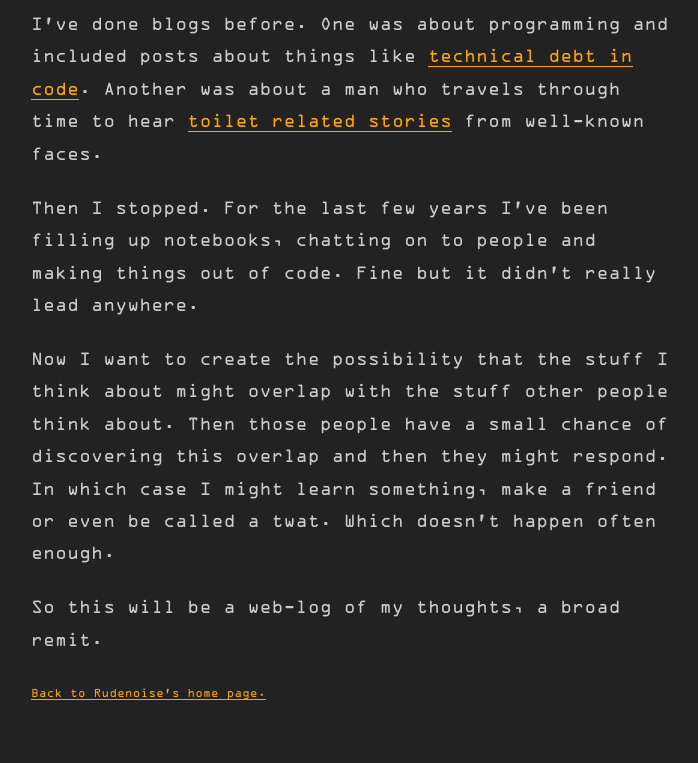
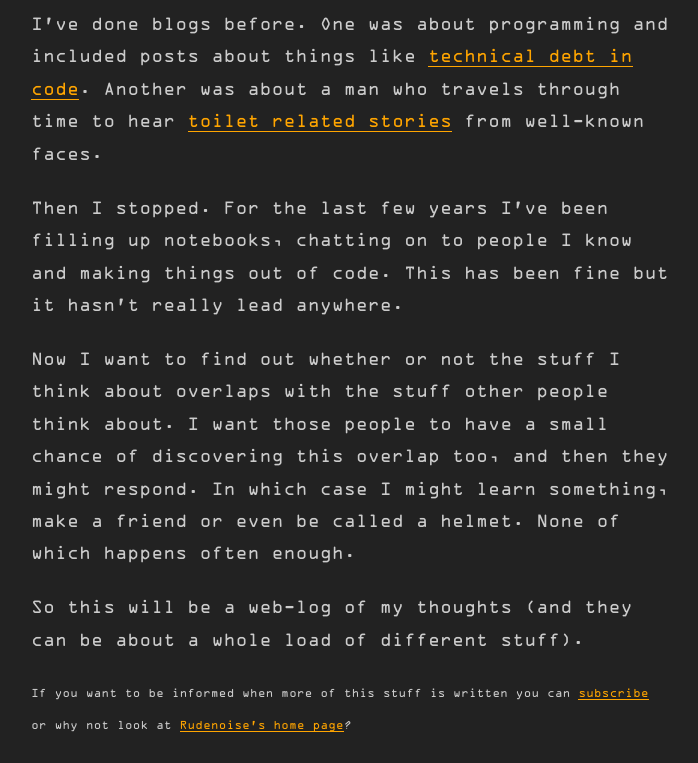
Before and after one commit to rudenoise/rudenoiseSite, a plain HTML site: page about.html in a window 1280 px wide. Shown: the part 94-857 px from the top of the page, without its empty margins (278-976 px from the left). Before the commit the page ends 825 px from the top, so only its background shows below. Drawn offline with Linux system fonts and the light colour scheme.

Commit message:
update content type and indent

```diff
--- a/about.html
+++ b/about.html
@@ -1,16 +1,16 @@
 <!DOCTYPE html>
 <html>
     <head>
-        <meta http-equiv="Content-Type" content="text/html; charset=ISO-8859-1">
+        <meta http-equiv="Content-Type" content="text/html; charset=utf-8">
         <title>About Rudenoise's Blog</title>
         <style type="text/css">
             @font-face {
                     font-family: 'ocramedium';
                     src: url('ocr-a.eot');
                     src: url('ocr-a.eot?#iefix') format('embedded-opentype'),
-                             url('ocr-a.woff') format('woff'),
-                             url('ocr-a.ttf') format('truetype'),
-                             url('ocr-a.svg#ocramedium') format('svg');
+                         url('ocr-a.woff') format('woff'),
+                         url('ocr-a.ttf') format('truetype'),
+                         url('ocr-a.svg#ocramedium') format('svg');
                     font-weight: normal;
                     font-style: normal;
             }
@@ -43,10 +43,9 @@
     <body>
         <h1 id="about-this-web-log">About this Web-Log</h1>
         <p>I've done blogs before. One was about programming and included posts about things like <a href="https://medium.com/@rudenoise/code-life-cycle-every-line-is-technical-debt-f90db48786d8">technical debt in code</a>. Another was about a man who travels through time to hear <a href="http://poochat.blogspot.co.uk/">toilet related stories</a> from well-known faces.</p>
-        <p>Then I stopped. For the last few years I've been filling up notebooks, chatting on to people and making things out of code. Fine but it didn't really lead anywhere.</p>
-        <p>Now I want to create the possibility that the stuff I think about might overlap with the stuff other people think about. Then those people have a small chance of discovering this overlap and then they might respond. In which case I might learn something, make a friend or even be called a twat. Which doesn't happen often enough.</p>
-        <p>So this will be a web-log of my thoughts, a broad remit.</p>
-
-        <p class="small"><a href="/">Back to Rudenoise's home page.</a></p>
+        <p>Then I stopped. For the last few years I've been filling up notebooks, chatting on to people I know and making things out of code. This has been fine but it hasn't really lead anywhere.</p>
+        <p>Now I want to find out whether or not the stuff I think about overlaps with the stuff other people think about. I want those people to have a small chance of discovering this overlap too, and then they might respond. In which case I might learn something, make a friend or even be called a helmet. None of which happens often enough.</p>
+        <p>So this will be a web-log of my thoughts (and they can be about a whole load of different stuff).</p>
+        <p class="small">If you want to be informed when more of this stuff is written you can <a href="/subscribe.html">subscribe</a> or why not look at <a href="/">Rudenoise's home page</a>?</p>
     </body>
 </html>
```
Also changed, not shown: chris/index.html (+1 -1 lines), contact.html (+1 -1 lines), hughes-industries/index.html (+1 -1 lines), index.html (+1 -1 lines), questions/index.html (+1 -1 lines), sheep/index.html (+1 -1 lines), subscribe.html (+1 -1 lines), xth.html (+1 -1 lines), 1 other file.
